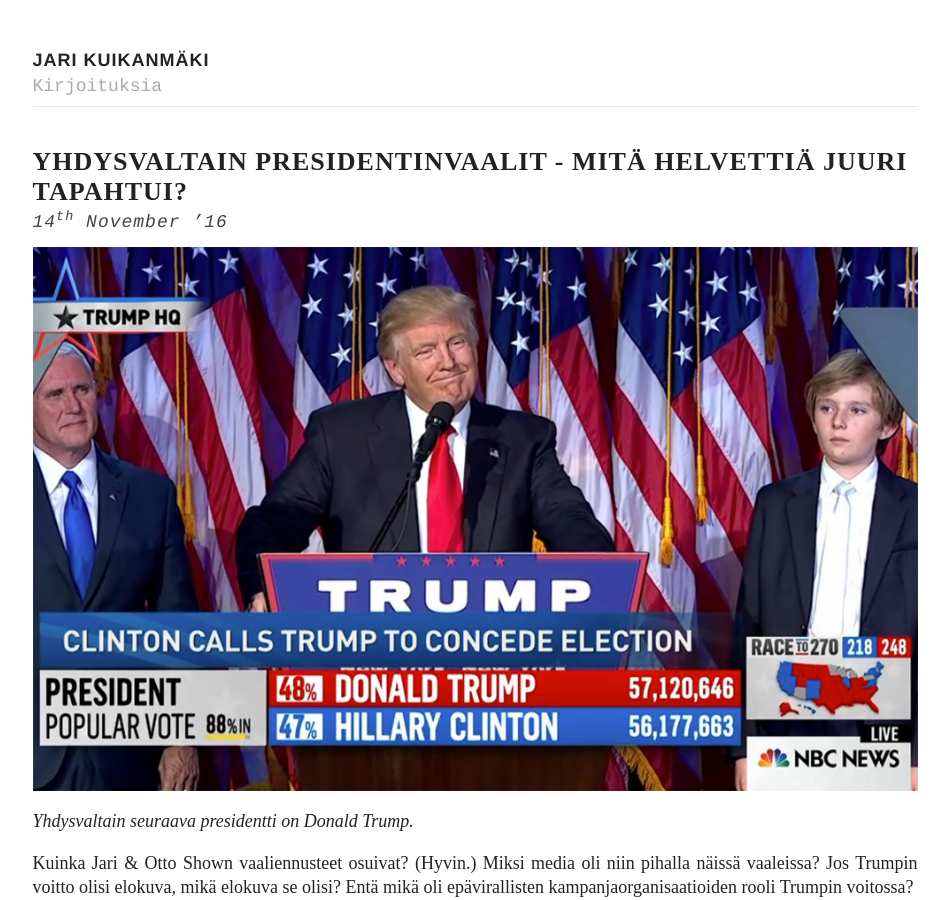
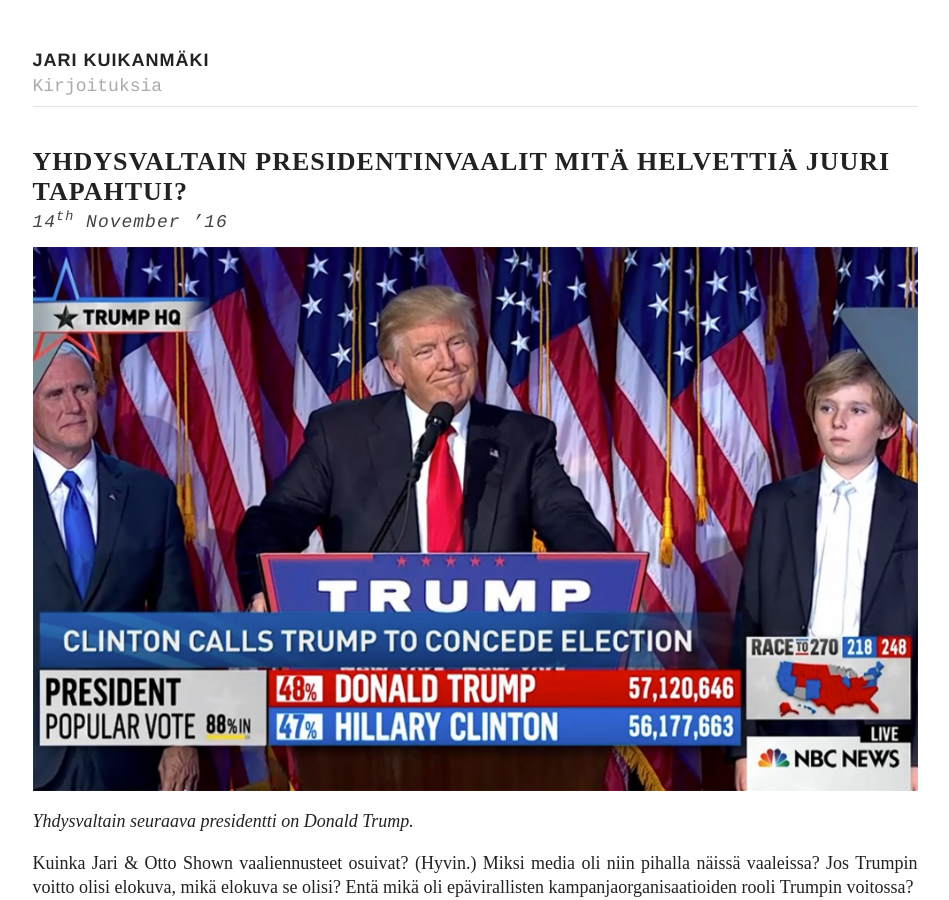
Before and after one commit to kuikanmaki/kuikanmaki.github.io, a Jekyll site: the page built from _posts/2016-11-14-yhdysvaltain-presidentinvaalit-mita-helvettia-juuri-tapahtui.md, in a window 1280 px wide and 900 px high. Shown: the whole window, without its empty margins (165-1114 px from the left). Built offline with Jekyll 4.4.1, drawn with Linux system fonts in a browser that asks for light colours; comment, search, counter and statistics services are not loaded; a file with an impossible date is left out.

```diff
--- a/_posts/2016-11-14-yhdysvaltain-presidentinvaalit-mita-helvettia-juuri-tapahtui.md
+++ b/_posts/2016-11-14-yhdysvaltain-presidentinvaalit-mita-helvettia-juuri-tapahtui.md
@@ -1,6 +1,6 @@
 ---
 layout: post
-title:  "Yhdysvaltain presidentinvaalit - Mitä helvettiä juuri tapahtui?"
+title:  "Yhdysvaltain presidentinvaalit Mitä helvettiä juuri tapahtui?"
 author: "Jari Kuikanmäki"
 description: "Kuinka Trump voitti? Entä kuinka vaaliennusteemme osuivat? (Hyvin). Analysoimme Yhdysvaltain presidentinvaaleja."
 image: "/img/trumpwins.jpg"
```
